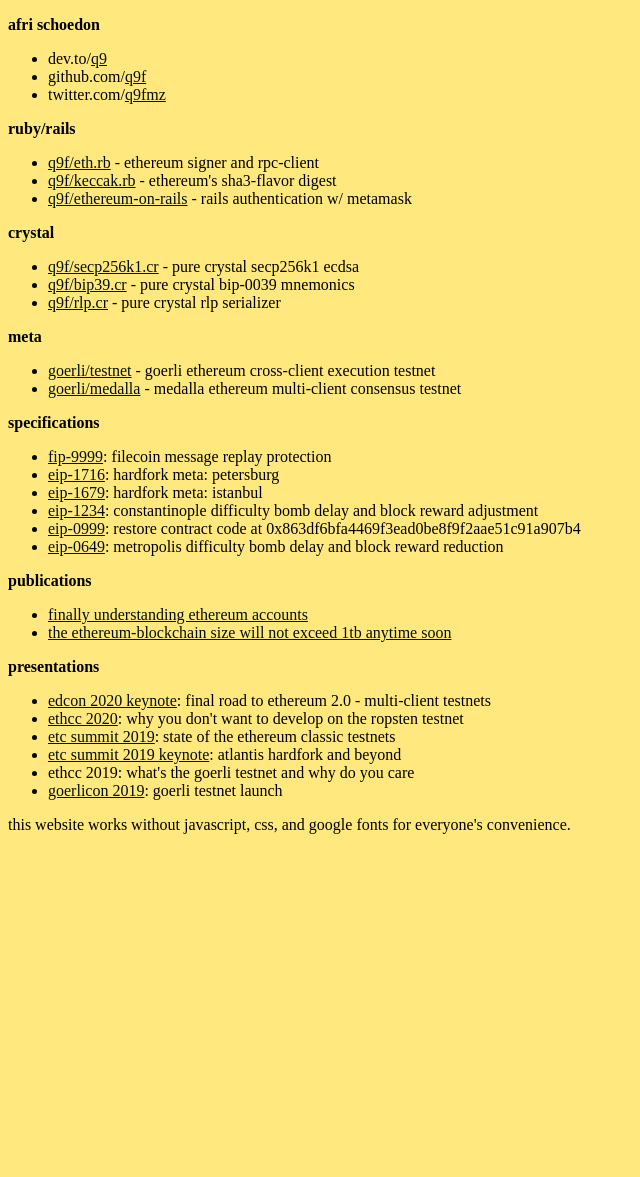
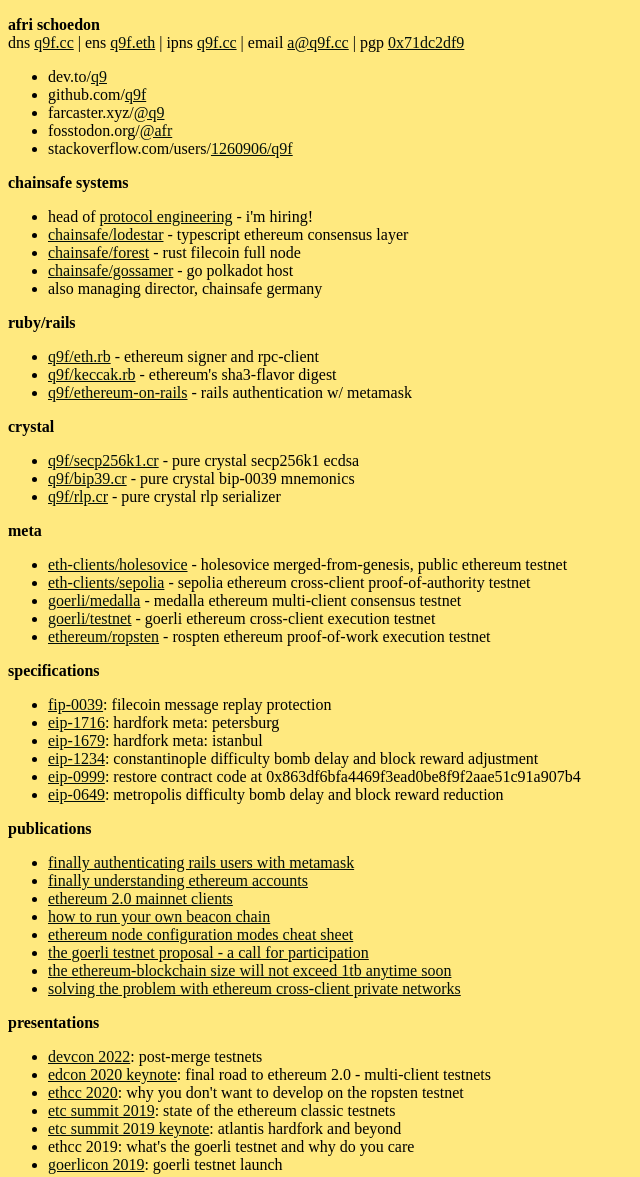
Before and after one commit to q9f/cc, a plain HTML site: page index.htm in a window 1280 px wide. Shown: the top 1177 px of the page, without its empty margins (0-640 px from the left). Before the commit the page ends 850 px from the top, so only its background shows below. Drawn offline with Linux system fonts and the light colour scheme.

Commit message:
update content

```diff
--- a/index.htm
+++ b/index.htm
@@ -8,10 +8,27 @@
 <title>q9f.cc</title>
 <body bgcolor="#ffe97f" text="#000000" link="#020f0a" alink="#020f0a" vlink="#020f0a">
 <p><strong>afri schoedon</strong>
+<br />
+dns <a href="https://q9f.cc/" target="_blank">q9f.cc</a> |
+ens <a href="https://q9f.eth/" target="_blank">q9f.eth</a> |
+ipns <a href="ipns://q9f.cc/" target="_blank">q9f.cc</a> |
+email <a href="mailto:a@q9f.cc">a@q9f.cc</a> |
+pgp <a href="./0x71dc2df9.asc">0x71dc2df9</a>
 <ul>
 <li>dev.to/<a href="https://dev.to/q9" target="_blank">q9</a></li>
 <li>github.com/<a href="https://github.com/q9f" target="_blank">q9f</a></li>
-<li>twitter.com/<a href="https://twitter.com/q9fmz" target="_blank">q9fmz</a></li>
+<li>farcaster.xyz/<a href="https://phrasetown.com/@q9" target="_blank">@q9</a></li>
+<li>fosstodon.org/<a href="https://fosstodon.org/@afr" target="_blank">@afr</a></li>
+<li>stackoverflow.com/users/<a href="https://stackoverflow.com/users/1260906/q9f" target="_blank">1260906/q9f</a></li>
+</ul>
+</p>
+<p><strong>chainsafe systems</strong>
+<ul>
+<li>head of <a target="_blank" href="https://chainsafe.github.io/protocol/">protocol engineering</a> - i'm hiring!</li>
+<li><a target="_blank" href="https://github.com/ChainSafe/lodestar">chainsafe/lodestar</a> - typescript ethereum consensus layer</li>
+<li><a target="_blank" href="https://github.com/ChainSafe/forest">chainsafe/forest</a> - rust filecoin full node</li>
+<li><a target="_blank" href="https://github.com/ChainSafe/gossamer">chainsafe/gossamer</a> - go polkadot host</li>
+<li>also managing director, chainsafe germany</li>
 </ul>
 </p>
 <p><strong>ruby/rails</strong>
@@ -30,14 +47,17 @@
 </p>
 <p><strong>meta</strong>
 <ul>
+<li><a href="https://github.com/eth-clients/holesovice" target="_blank">eth-clients/holesovice</a> - holesovice merged-from-genesis, public ethereum testnet</li>
+<li><a href="https://github.com/eth-clients/sepolia" target="_blank">eth-clients/sepolia</a> - sepolia ethereum cross-client proof-of-authority testnet</li>
+<li><a href="https://github.com/goerli/medalla" target="_blank">goerli/medalla</a> - medalla ethereum multi-client consensus testnet</li>
 <li><a href="https://github.com/goerli/testnet" target="_blank">goerli/testnet</a> - goerli ethereum cross-client execution testnet</li>
-<li><a href="https://github.com/goerli/medalla" target="_blank">goerli/medalla</a> - medalla ethereum multi-client consensus testnet</li>
+<li><a href="https://github.com/ethereum/ropsten" target="_blank">ethereum/ropsten</a> - rospten ethereum proof-of-work execution testnet</li>
 </ul>
 </p>
 <p><strong>specifications</strong>
 <ul>
-<li><a target="_blank" href="https://github.com/filecoin-project/FIPs/pull/300">fip-9999</a>: filecoin message replay protection</li>
-<li><a target="_blank" href="https://eips.ethereum.org/EIPS/eip-1716">eip-1716</a>: hardfork meta: petersburg</li>
+  <li><a target="_blank" href="https://github.com/filecoin-project/FIPs/blob/master/FIPS/fip-0039.md">fip-0039</a>: filecoin message replay protection</li>
+  <li><a target="_blank" href="https://eips.ethereum.org/EIPS/eip-1716">eip-1716</a>: hardfork meta: petersburg</li>
 <li><a target="_blank" href="https://eips.ethereum.org/EIPS/eip-1679">eip-1679</a>: hardfork meta: istanbul</li>
 <li><a target="_blank" href="https://eips.ethereum.org/EIPS/eip-1234">eip-1234</a>: constantinople difficulty bomb delay and block reward adjustment</li>
 <li><a target="_blank" href="https://eips.ethereum.org/EIPS/eip-999">eip-0999</a>: restore contract code at 0x863df6bfa4469f3ead0be8f9f2aae51c91a907b4</li>
@@ -46,12 +66,19 @@
 </p>
 <p><strong>publications</strong>
 <ul>
+<li><a target="_blank" href="https://dev.to/q9/finally-authenticating-rails-users-with-metamask-3fj">finally authenticating rails users with metamask</a></li>
 <li><a target="_blank" href="https://dev.to/q9/finally-understanding-ethereum-accounts-1kpe">finally understanding ethereum accounts</a></li>
+<li><a target="_blank" href="https://dev.to/q9/ethereum-2-0-mainnet-clients-3and">ethereum 2.0 mainnet clients</a></li>
+<li><a target="_blank" href="https://dev.to/q9/how-to-run-your-own-beacon-chain-e70">how to run your own beacon chain</a></li>
+<li><a target="_blank" href="https://dev.to/5chdn/ethereum-node-configuration-modes-cheat-sheet-25l8">ethereum node configuration modes cheat sheet</a></li>
+<li><a target="_blank" href="https://dev.to/5chdn/the-grli-testnet-proposal---a-call-for-participation-58pf">the goerli testnet proposal - a call for participation</a></li>
 <li><a target="_blank" href="https://dev.to/5chdn/the-ethereum-blockchain-size-will-not-exceed-1tb-anytime-soon-58a">the ethereum-blockchain size will not exceed 1tb anytime soon</a></li>
+<li><a target="_blank" href="https://dev.to/5chdn/solving-the-problem-with-ethereum-cross-client-private-networks">solving the problem with ethereum cross-client private networks</a></li>
 </ul>
 </p>
 <p><strong>presentations</strong>
 <ul>
+<li><a href="https://www.youtube.com/watch?v=1UtcvVve32A" target="_blank">devcon 2022</a>: post-merge testnets</li>
 <li><a href="https://www.youtube.com/watch?v=7yQLN49bb30" target="_blank">edcon 2020 keynote</a>: final road to ethereum 2.0 - multi-client testnets</li>
 <li><a href="https://www.youtube.com/watch?v=uzGEmO7H5aU" target="_blank">ethcc 2020</a>: why you don't want to develop on the ropsten testnet</li>
 <li><a href="https://www.youtube.com/watch?v=sURnZEeIqBU" target="_blank">etc summit 2019</a>: state of the ethereum classic testnets</li>
```
